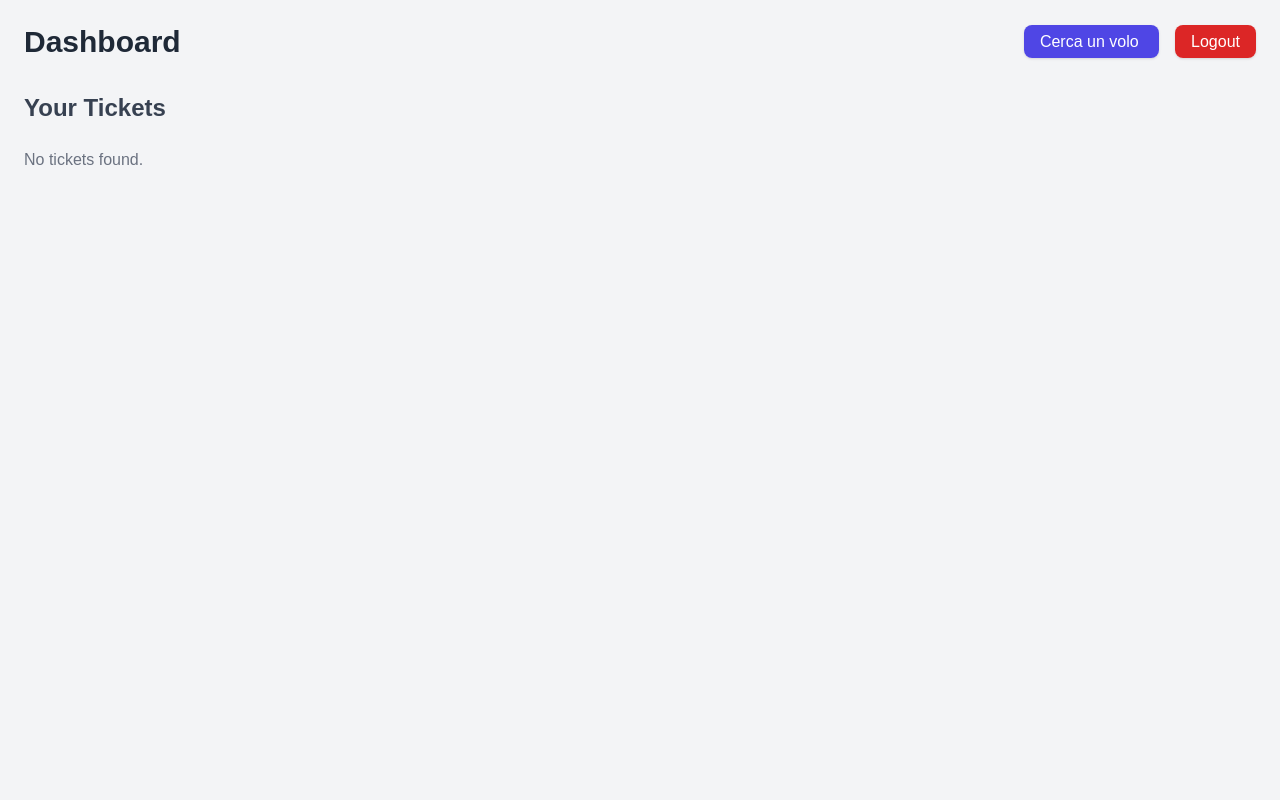
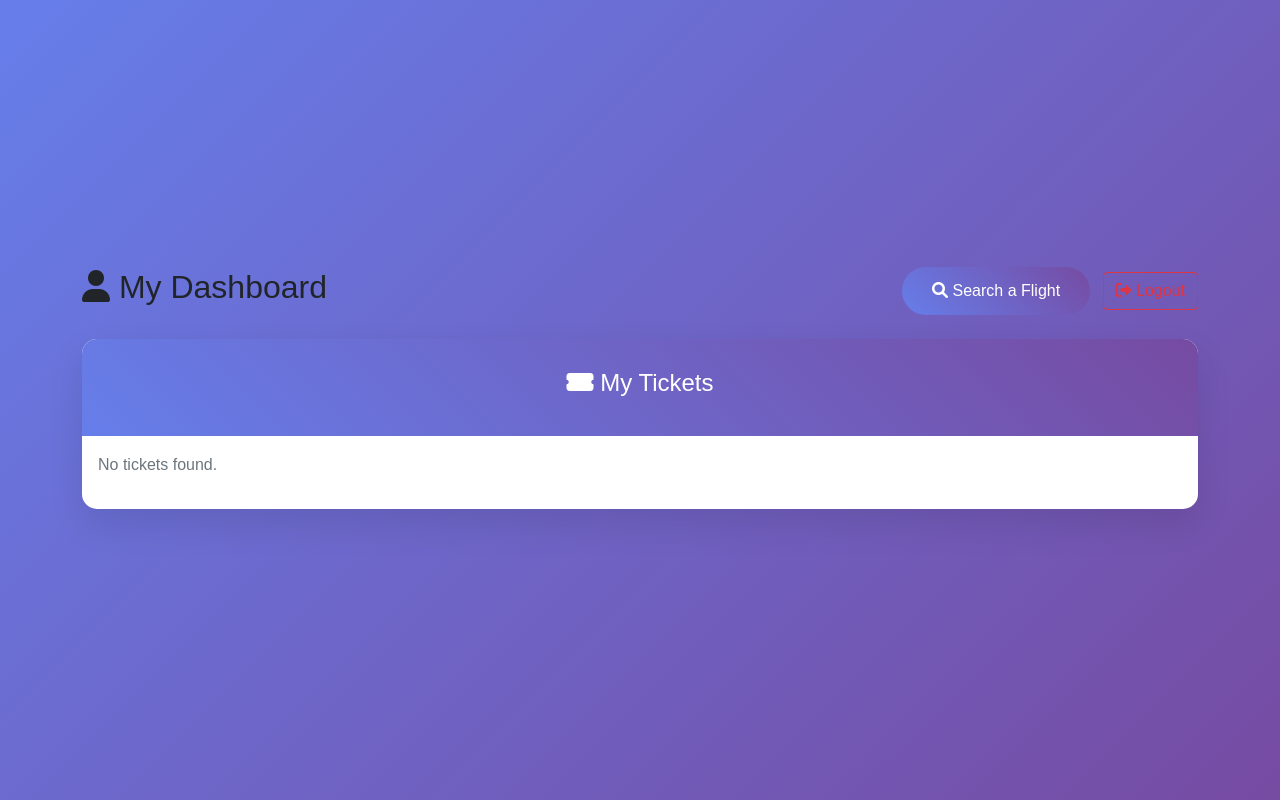
Before and after one commit to SirPhilip3/ProjectDB25, a Flask app: page /user in a window 1280 px wide. Run offline with Flask 3, Linux system fonts and the light colour scheme; a user stored in the database is signed in; tables that the repository leaves empty hold one stand-in row (values such as "Sample post"); parts of the project's set-up code (start-up, migrations or seed data) failed here and were passed over; some libraries are stand-ins or nearby versions.

Commit message:
small ui fixes
Co-authored-by: Surian Raoul <Rl424@users.noreply.github.com>
Co-authored-by: HckAlgo <diolenf@users.noreply.github.com>
Co-authored-by: Hck91 <Hck91@users.noreply.github.com>

```diff
--- a/app.py
+++ b/app.py
@@ -49,8 +49,13 @@ def hello_world():
 
         from_ = request.form.get('start_airport')
         to_ = request.form.get('end_airport')
+        #! non dovrebbe più servirci
         direct = request.form.get('direct_flight') == 'on' # True or False
+
         class_type = request.form.get('flight_class') # Economy, Business, First Class
+
+        departure_date = request.form.get('departure_date')
+        arrival_date = request.form.get('arrival_date')
 
         min_price = request.form.get('min_price')
         max_price = request.form.get('max_price')
@@ -59,7 +64,7 @@ def hello_world():
         search = True
 
         # funzione per cercare i voli , deve tornare una lista di voli con flight id
-        flights = search_flight(from_, to_, direct, class_type, min_price, max_price, sort_by)
+        flights = search_flight(from_, to_, direct, class_type, min_price, max_price, sort_by, departure_date, arrival_date)
     return render_template("base.html", flights=flights, user=current_user, direct_flight=direct, search=search)
 
 # get information about the user (flights tikets etcc)
--- a/templates/dashboard_user.html
+++ b/templates/dashboard_user.html
@@ -1,67 +1,80 @@
 <!DOCTYPE html>
-<html>
+<html lang="en">
 <head>
-    <link rel="stylesheet" href="static/style.css">
     <meta charset="utf-8">
-    <meta http-equiv="X-UA-Compatible" content="IE=edge">
-    <title>Dashboard</title>
+    <title>User Dashboard - SkyLine Airways</title>
     <meta name="viewport" content="width=device-width, initial-scale=1">
-    <script src="https://cdn.tailwindcss.com"></script>
+    <!-- Bootstrap & FontAwesome -->
+    <link href="https://cdn.jsdelivr.net/npm/bootstrap@5.1.3/dist/css/bootstrap.min.css" rel="stylesheet">
+    <link href="https://cdnjs.cloudflare.com/ajax/libs/font-awesome/6.0.0/css/all.min.css" rel="stylesheet">
+    <link href="{{ url_for('static', filename='static/style.css') }}" rel="stylesheet">
 </head>
-  <body class="bg-gray-100 min-h-screen p-6">
-    <!-- Navbar semplice -->
-    <div class="flex justify-between items-center mb-8">
-      <h1 class="text-3xl font-bold text-gray-800">Dashboard</h1>
-      <div class="space-x-4">
-        <a href="{{ url_for('hello_world') }}"
-           class="px-4 py-2 bg-indigo-600 text-white rounded-lg shadow hover:bg-indigo-700 transition">
-          Cerca un volo
+<body class="auth-page">
+    <div class="container py-4">
+        <!-- Navbar -->
+        <div class="d-flex justify-content-between align-items-center mb-4">
+            <h2><i class="fas fa-user"></i> My Dashboard</h2>
+            <div>
+                <a href="{{ url_for('hello_world') }}" class="btn btn-primary me-2">
+                    <i class="fas fa-search"></i> Search a Flight
                 </a>
-        <a href="/logout"
-           class="px-4 py-2 bg-red-600 text-white rounded-lg shadow hover:bg-red-700 transition">
-          Logout
+                <a href="/logout" class="btn btn-outline-danger">
+                    <i class="fas fa-sign-out-alt"></i> Logout
                 </a>
             </div>
         </div>
 
         <!-- Tickets Section -->
-    <h2 class="text-2xl font-semibold text-gray-700 mb-4">Your Tickets</h2>
-
+        <div class="auth-card fade-in-up mb-4">
+            <div class="auth-header">
+                <h4><i class="fas fa-ticket-alt"></i> My Tickets</h4>
+            </div>
+            <div class="p-3">
                 {% if tickets %}
-      <div class="grid grid-cols-1 md:grid-cols-2 lg:grid-cols-3 gap-6">
+                    <div class="row g-3">
                         {% for ticket in tickets %}
-          <div class="bg-white p-6 rounded-2xl shadow-md border hover:shadow-lg transition">
-            <p class="text-gray-800"><strong>Flight ID:</strong> {{ ticket.flight_id }}</p>
-            <p class="text-gray-800"><strong>Seat Number:</strong> {{ ticket.seat_number }}</p>
-            <p class="text-gray-800"><strong>Class:</strong> {{ ticket.ticket_class }}</p>
-            <p class="text-gray-800"><strong>Price:</strong> €{{ ticket.price }}</p>
-
-            <div class="mt-3">
-              <p class="font-semibold text-gray-700">Extras:</p>
+                            <div class="col-md-6 col-lg-4">
+                                <div class="card shadow-sm h-100">
+                                    <div class="card-body">
+                                        <h5 class="card-title mb-2">
+                                            <i class="fas fa-plane"></i> Flight ID: {{ ticket.flight_id }}
+                                        </h5>
+                                        <ul class="list-group list-group-flush mb-2">
+                                            <li class="list-group-item py-1"><strong>Seat:</strong> {{ ticket.seat_number }}</li>
+                                            <li class="list-group-item py-1"><strong>Class:</strong> {{ ticket.ticket_class }}</li>
+                                            <li class="list-group-item py-1"><strong>Price:</strong> €{{ ticket.price }}</li>
+                                        </ul>
+                                        <div class="mb-2">
+                                            <span class="fw-semibold"><i class="fas fa-plus-circle"></i> Extras:</span>
                                             {% if ticket.selected_extras %}
-                <ul class="list-disc list-inside text-gray-600">
+                                                <ul class="list-group list-group-flush">
                                                     {% for extra in ticket.selected_extras %}
-                    <li>{{ extra.name }} — €{{ extra.price }}</li>
+                                                        <li class="list-group-item py-1">
+                                                            {{ extra.name }} — €{{ extra.price }}
+                                                        </li>
                                                     {% endfor %}
                                                 </ul>
                                             {% else %}
-                <p class="text-gray-500">None</p>
+                                                <span class="text-muted">None</span>
                                             {% endif %}
                                         </div>
-
-            <!-- Cancel Ticket -->
-            <form action="{{ url_for('delete_ticket') }}" method="POST" class="mt-4">
+                                        <form action="{{ url_for('delete_ticket') }}" method="POST" class="mt-2">
                                             <input type="hidden" name="ticket_id" value="{{ ticket.id }}">
-              <button type="submit"
-                      class="w-full px-4 py-2 bg-red-500 text-white rounded-xl shadow hover:bg-red-600 transition">
-                Remove Ticket
+                                            <button type="submit" class="btn btn-danger w-100">
+                                                <i class="fas fa-trash"></i> Remove Ticket
                                             </button>
                                         </form>
+                                    </div>
+                                </div>
                             </div>
                         {% endfor %}
                     </div>
                 {% else %}
-      <p class="text-gray-500 mt-6">No tickets found.</p>
+                    <p class="text-muted">No tickets found.</p>
                 {% endif %}
+            </div>
+        </div>
+    </div>
+    <script src="https://cdn.jsdelivr.net/npm/bootstrap@5.1.3/dist/js/bootstrap.bundle.min.js"></script>
 </body>
 </html>
```
Also changed, not shown: templates/add_airplane.html (+17 -63 lines), templates/base.html (+9 -0 lines). Lines whose indentation alone changed are shown as unchanged.
